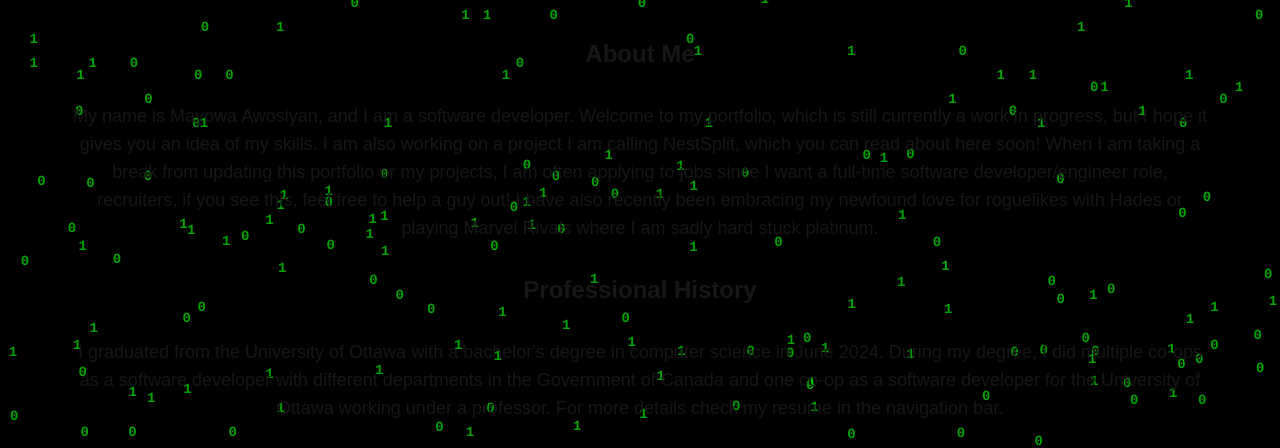
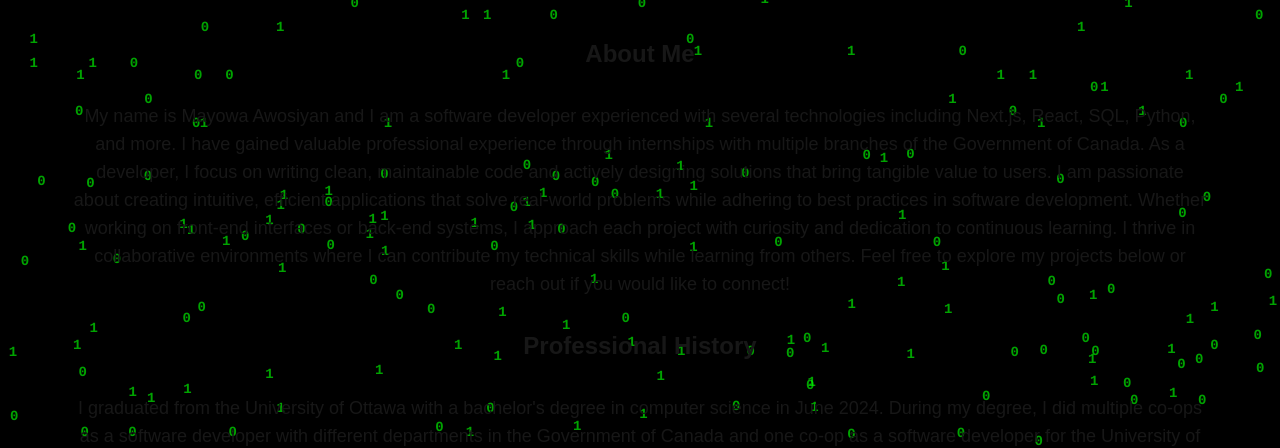
Before and after one commit to Mayowa-Awosiyan01/Mayowa-Awosiyan, a Next.js app: page / in a window 1280 px wide. Shown: the part 182-630 px from the top of the page. Built offline with nearby package versions, Linux system fonts and the light colour scheme; no server answers.

Commit message:
Re-writing

```diff
--- a/app/page.tsx
+++ b/app/page.tsx
@@ -135,15 +135,20 @@ export default function Home() {
       <div className="text-center gap-4 m-6">
         <h1 className="text-center font-bold text-2xl">About Me</h1>
         <p className="text-center p-8 px-12 text-lg">
-          My name is Mayowa Awosiyan, and I am a software developer. Welcome to
-          my portfolio, which is still currently a work in progress, but I hope
-          it gives you an idea of my skills. I am also working on a project I am
-          calling NestSplit, which you can read about here soon! When I am
-          taking a break from updating this portfolio or my projects, I am often
-          applying to jobs since I want a full-time software developer/engineer
-          role, recruiters, if you see this, feel free to help a guy out! I have
-          also recently been embracing my newfound love for roguelikes with
-          Hades or playing Marvel Rivals where I am sadly hard stuck platinum.
+          My name is Mayowa Awosiyan and I am a software developer experienced
+          with several technologies including Next.js, React, SQL, Python, and
+          more. I have gained valuable professional experience through
+          internships with multiple branches of the Government of Canada. As a
+          developer, I focus on writing clean, maintainable code and actively
+          designing solutions that bring tangible value to users. I am
+          passionate about creating intuitive, efficient applications that solve
+          real-world problems while adhering to best practices in software
+          development. Whether working on front-end interfaces or back-end
+          systems, I approach each project with curiosity and dedication to
+          continuous learning. I thrive in collaborative environments where I
+          can contribute my technical skills while learning from others. Feel
+          free to explore my projects below or reach out if you would like to
+          connect!
         </p>
         <h1 className="text-center text-2xl font-bold">Professional History</h1>
         <p className="text-center p-8 px-12 text-lg">
@@ -151,8 +156,7 @@ export default function Home() {
           degree in computer science in June 2024. During my degree, I did
           multiple co-ops as a software developer with different departments in
           the Government of Canada and one co-op as a software developer for the
-          University of Ottawa working under a professor. For more details check
-          my resume in the navigation bar.
+          University of Ottawa working under a professor.
         </p>
         <h1 className="text-center text-2xl font-bold">
           Technologies and Skills
```
